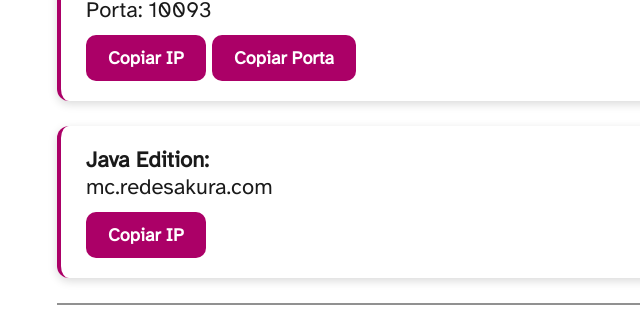
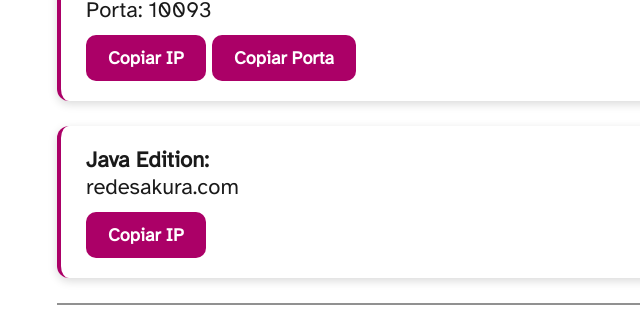
Before and after one commit to zTatazin/projetosakura, a plain HTML site: page index.html in a window 1280 px wide. Shown: the part 875-1203 px from the top of the page, 153-793 px from the left. Drawn offline with Linux system fonts and the light colour scheme.

Commit message:
Update index.html
Correção IP

```diff
--- a/index.html
+++ b/index.html
@@ -184,9 +184,9 @@
 
     <div class="ip-box">
       <strong>Java Edition:</strong><br>
-      mc.redesakura.com
+      redesakura.com
       <br />
-      <button onclick="copiar('mc.redesakura.com')" class="copy-btn">Copiar IP</button>
+      <button onclick="copiar('redesakura.com')" class="copy-btn">Copiar IP</button>
     </div>
 
     <hr class="styled-line" />
@@ -353,4 +353,5 @@
   <script src="assets/js/scripts.js" defer></script>
 </body>
 
+
 </html>
```
